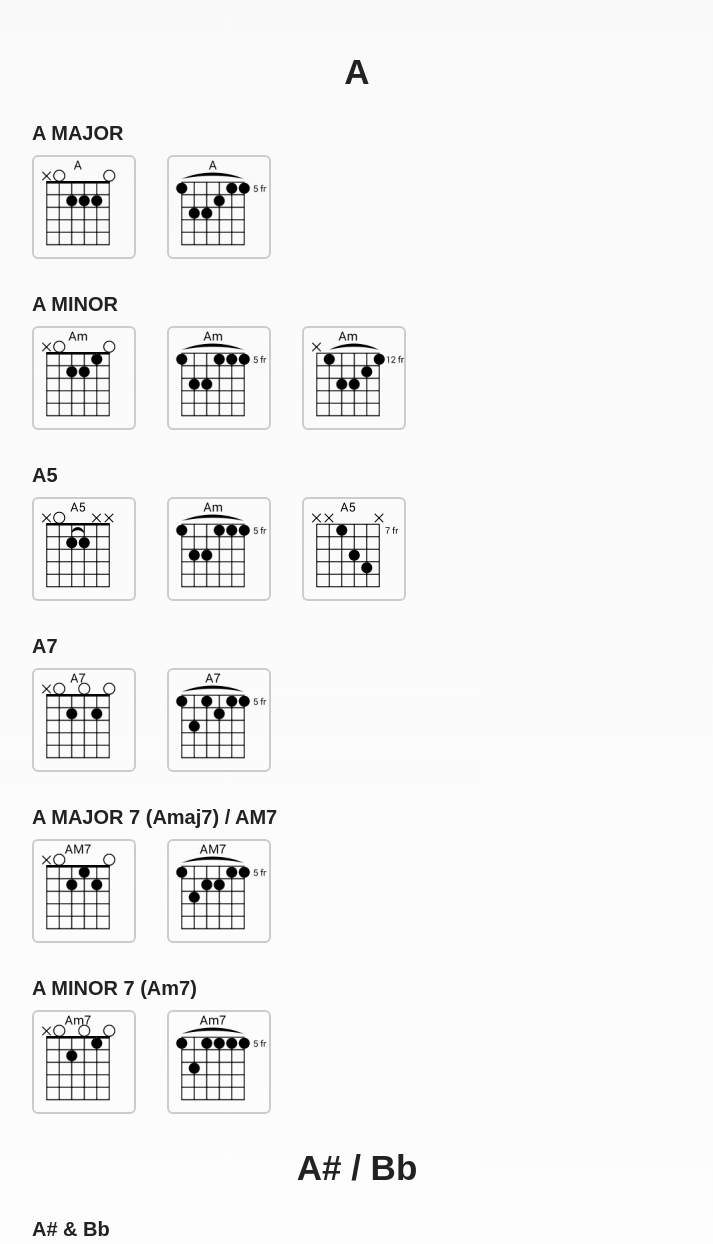
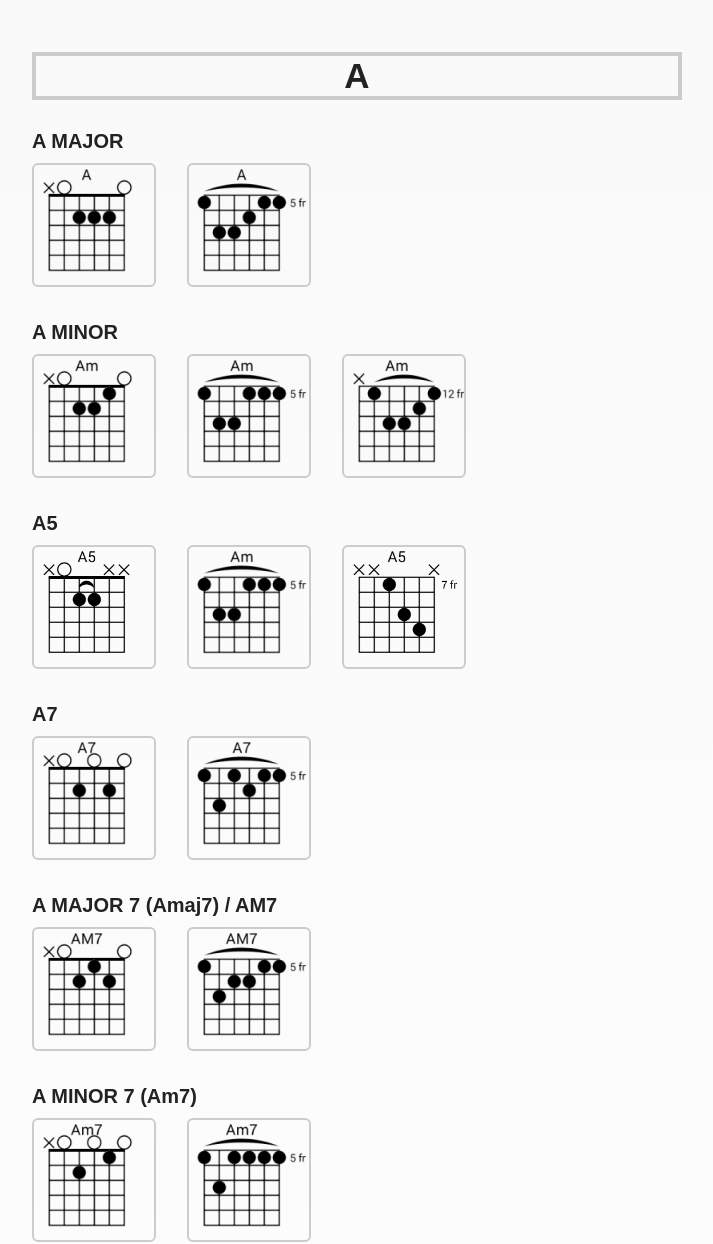
Before and after one commit to jsksidont-prog/ergotuner, a plain HTML site: page h.html in a window 1280 px wide. Shown: the part 137-1381 px from the top of the page, without its empty margins (283-996 px from the left). Drawn offline with Linux system fonts and the light colour scheme.

Commit message:
Add files via upload

```diff
--- a/h.html
+++ b/h.html
@@ -34,7 +34,11 @@
       font-weight: bold;
       margin-bottom: 30px;
       margin-top: 30px;
+      border: 4px solid #ccc;
+      display: block;
+
     }
+
 
     h3{
       font-size: 20px;
@@ -54,7 +58,7 @@
    }
 
    .item {
-     width: 100px;
+     width: 120px;
      text-align: center;
      transition: transform 0.2s;
    }
@@ -101,7 +105,7 @@
 
 
 
-  <H2 style="border: 0px;">A</H2>
+  <H2>A</H2>
   <h3 style="text-align: left; ">A MAJOR</h3>
   <div class="galeri" >
     <div class="item">
@@ -170,7 +174,7 @@
     </div>
     </div>
 
-    <H2 style="border: 0px;font-weight: bolder;">A# / Bb</H2>
+    <H2>A# / Bb</H2>
     <h3 style="text-align: left; "> A# & Bb </h3>
   <div class="galeri" >
     <div class="item">
```
